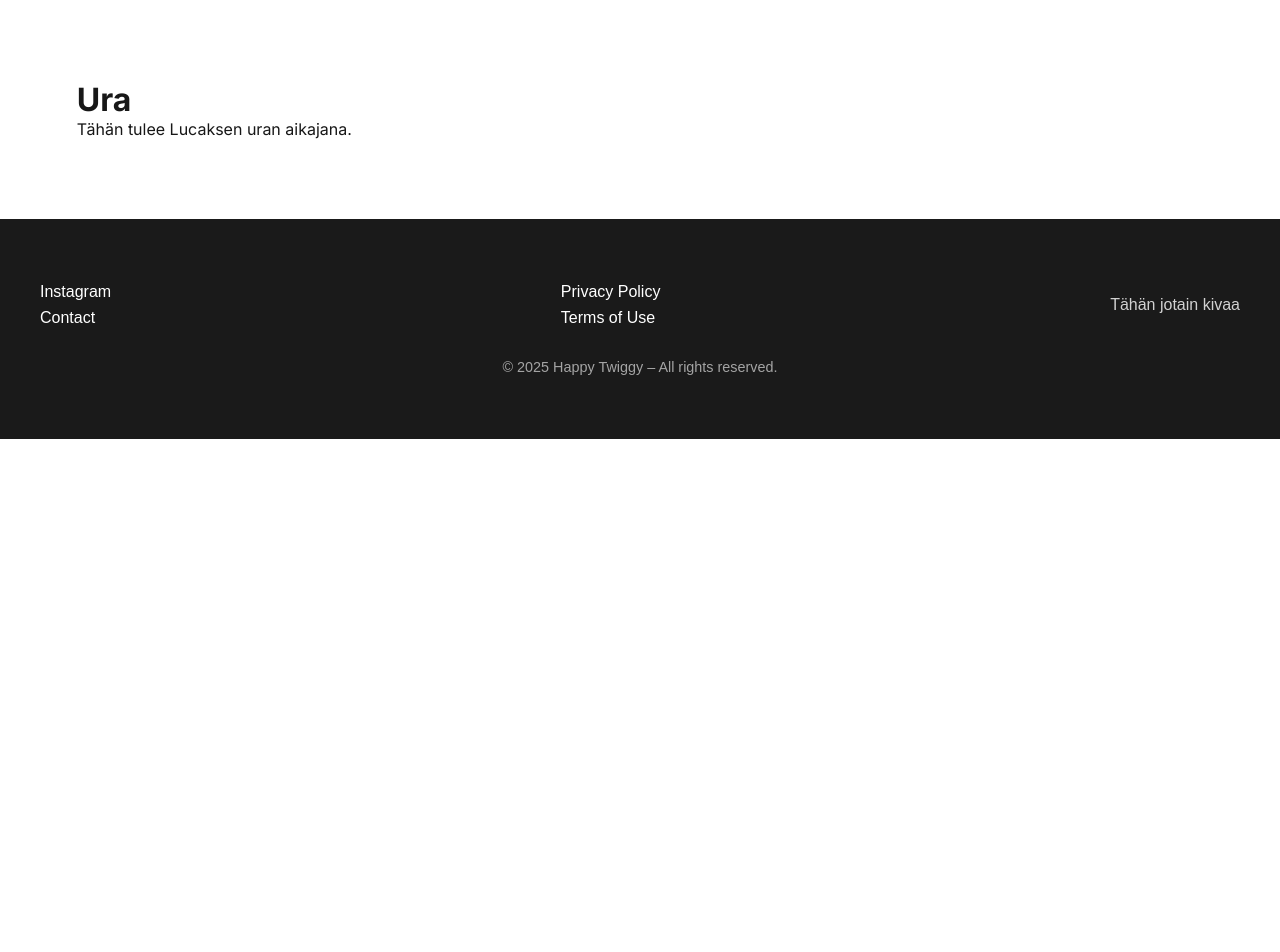
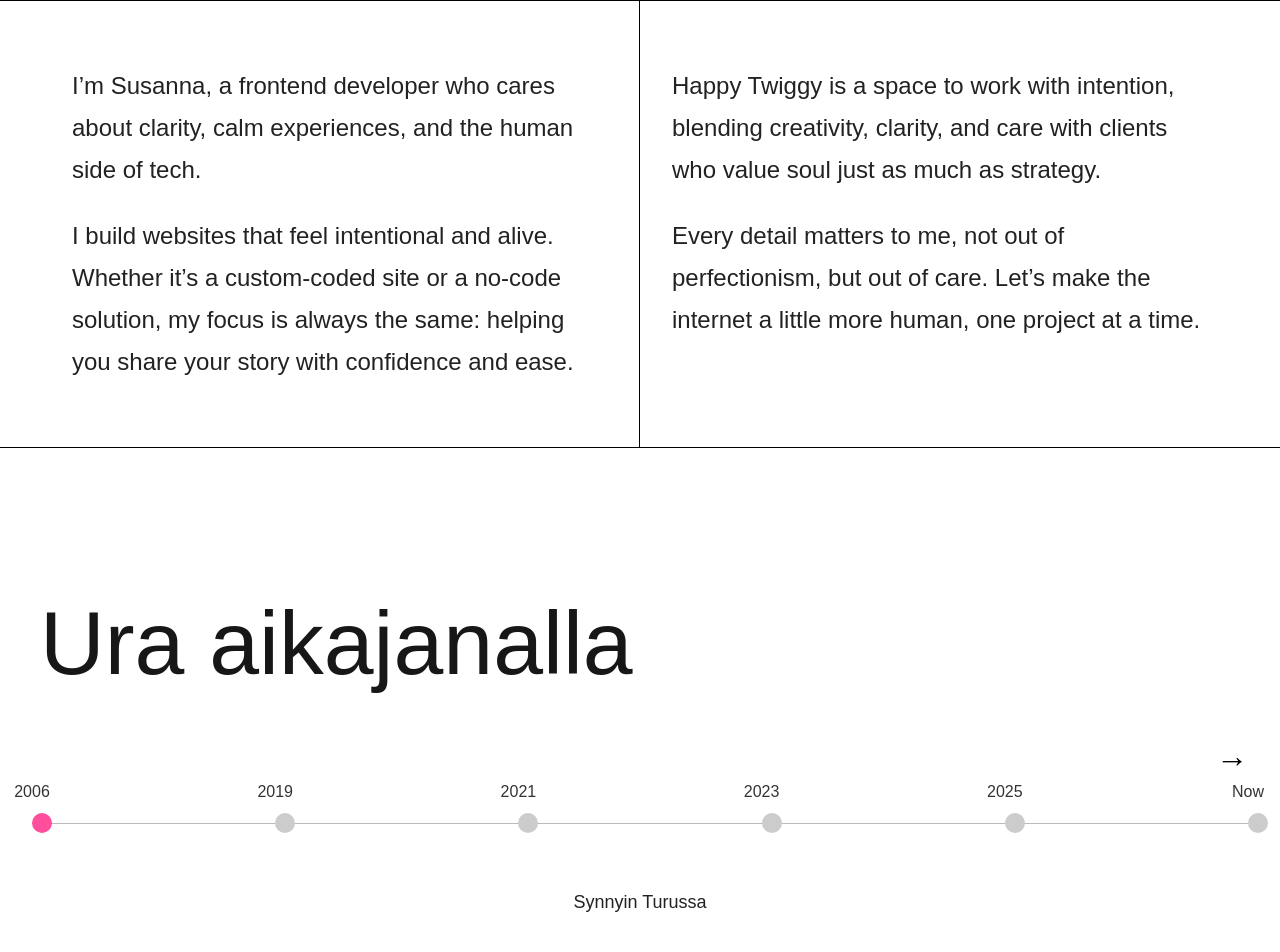
Before and after one commit to susannakyllonen/lucas-site, a Next.js app: page /career in a window 1280 px wide. Shown: the top 952 px of the page. Before the commit the page ends 800 px from the top, so only its background shows below. Built offline with nearby package versions, Linux system fonts and the light colour scheme; a web font is replaced by a local one.

Commit message:
Timeline component

```diff
--- a/src/app/career/page.tsx
+++ b/src/app/career/page.tsx
@@ -1,14 +1,80 @@
-// src/app/career/page.tsx
-export const metadata = {
-  title: "Ura — Lucas Kyllönen",
-  description: "Seurat, kaudet ja kohokohdat.",
-};
+"use client";
+
+import styled from "styled-components";
+import Timeline from "@/components/Timeline";
+
+const Section = styled.section`
+  background: #fff;
+  border-top: 1px solid #000;
+  border-bottom: 1px solid #000;
+`;
+
+const TextGrid = styled.div`
+  display: grid;
+  grid-template-columns: repeat(2, 1fr);
+  max-width: 1200px;
+  margin: 0 auto;
+  width: 100%;
+
+  @media (max-width: 768px) {
+    grid-template-columns: 1fr;
+  }
+`;
+
+const Paragraph = styled.div`
+  padding: 4rem 2rem;
+  font-size: 1.5rem;
+  line-height: 1.75;
+  font-family: "Satoshi", sans-serif;
+  font-weight: 400;
+  color: #222;
+
+  p + p {
+    margin-top: 1.5rem;
+  }
+
+  &:nth-child(odd) {
+    border-right: 1px solid #000;
+
+    @media (max-width: 768px) {
+      border-right: none;
+      border-bottom: 1px solid #000;
+    }
+  }
+`;
 
 export default function CareerPage() {
   return (
-    <main style={{ padding: "80px 6vw" }}>
-      <h1>Ura</h1>
-      <p>Tähän tulee Lucaksen uran aikajana.</p>
-    </main>
+    <>
+      <Section>
+        <TextGrid>
+          <Paragraph>
+            <p>
+              I’m Susanna, a frontend developer who cares about clarity, calm
+              experiences, and the human side of tech.
+            </p>
+            <p>
+              I build websites that feel intentional and alive. Whether it’s a
+              custom-coded site or a no-code solution, my focus is always the
+              same: helping you share your story with confidence and ease.
+            </p>
+          </Paragraph>
+
+          <Paragraph>
+            <p>
+              Happy Twiggy is a space to work with intention, blending
+              creativity, clarity, and care with clients who value soul just as
+              much as strategy.
+            </p>
+            <p>
+              Every detail matters to me, not out of perfectionism, but out of
+              care. Let’s make the internet a little more human, one project at
+              a time.
+            </p>
+          </Paragraph>
+        </TextGrid>
+      </Section>
+      <Timeline />
+    </>
   );
 }
--- /dev/null
+++ b/src/components/Timeline.tsx
@@ -0,0 +1,173 @@
+"use client";
+
+import { useState } from "react";
+import styled from "styled-components";
+
+const TimelineWrapper = styled.section`
+  padding: 9rem 2rem 15rem;
+  background: #fff;
+  position: relative;
+`;
+
+const TimelineTitle = styled.h2`
+  font-size: clamp(3rem, 7vw, 6rem);
+  font-family: "Satoshi", sans-serif;
+  font-weight: 500;
+  margin-bottom: 8rem;
+  text-align: left;
+  max-width: 1200px;
+  margin-left: auto;
+  margin-right: auto;
+`;
+
+const Line = styled.div`
+  height: 1px;
+  background: #bbb;
+  position: relative;
+  width: 100%;
+  margin: 0 auto;
+`;
+
+const Dot = styled.div<{ $active: boolean }>`
+  width: 20px;
+  height: 20px;
+  border-radius: 50%;
+  background: ${({ $active }) => ($active ? "#ff4e9b" : "#ccc")};
+  position: absolute;
+  top: 50%;
+  transform: translateY(-50%);
+  left: ${({ style }) => style?.left};
+  transition: background 0.3s;
+  cursor: pointer;
+`;
+
+const Description = styled.p`
+  font-size: 1.125rem;
+  font-family: "Satoshi", sans-serif;
+  color: #222;
+  text-align: center;
+  margin-top: 2rem;
+  max-width: 600px;
+  margin-left: auto;
+  margin-right: auto;
+  line-height: 1.6;
+  position: absolute;
+  top: 100%;
+  left: 50%;
+  transform: translateX(-50%);
+  padding-top: 2rem;
+`;
+
+const ArrowControl = styled.button`
+  position: absolute;
+  top: 50%;
+  transform: translateY(-50%);
+  background: none;
+  border: none;
+  font-size: 2rem;
+  cursor: pointer;
+  z-index: 10;
+  color: #000;
+  transition: transform 0.3s ease;
+`;
+
+const LeftArrow = styled(ArrowControl)`
+  left: 2rem;
+  &:hover {
+    transform: translateY(-50%) translateX(-5px);
+  }
+`;
+
+const RightArrow = styled(ArrowControl)`
+  right: 2rem;
+  &:hover {
+    transform: translateY(-50%) translateX(5px);
+  }
+`;
+
+const YearLabel = styled.div`
+  position: absolute;
+  top: -2.5rem;
+  left: 50%;
+  transform: translateX(-50%);
+  font-family: "Satoshi", sans-serif;
+  font-size: 1rem;
+  color: #333;
+  white-space: nowrap;
+`;
+
+const timelineData = [
+  {
+    label: "2006",
+    description: "Synnyin Turussa",
+  },
+  {
+    label: "2019",
+    description: "Italia",
+  },
+  {
+    label: "2021",
+    description: "TPS",
+  },
+  {
+    label: "2023",
+    description: "SJK",
+  },
+  {
+    label: "2025",
+    description: "SJK Akatemia",
+  },
+  {
+    label: "Now",
+    description: "You are here. The story continues.",
+  },
+];
+
+export default function Timeline() {
+  const [index, setIndex] = useState(0);
+
+  const handleNext = () => {
+    if (index < timelineData.length - 1) {
+      setIndex(index + 1);
+    }
+  };
+
+  const handlePrev = () => {
+    if (index > 0) {
+      setIndex(index - 1);
+    }
+  };
+
+  return (
+    <TimelineWrapper>
+      <TimelineTitle>Ura aikajanalla</TimelineTitle>
+      {index > 0 && <LeftArrow onClick={handlePrev}>←</LeftArrow>}
+      <RightArrow onClick={handleNext}>→</RightArrow>
+
+      <Line>
+        {timelineData.map((item, i) => {
+          const left = `${(i / (timelineData.length - 1)) * 100}%`;
+          return (
+            <div
+              key={i}
+              style={{
+                position: "absolute",
+                left,
+                top: 0,
+                transform: "translateX(-50%)",
+              }}
+            >
+              <YearLabel>{item.label}</YearLabel>
+              <Dot
+                $active={i === index}
+                style={{ left }}
+                onClick={() => setIndex(i)}
+              />
+            </div>
+          );
+        })}
+        <Description>{timelineData[index].description}</Description>
+      </Line>
+    </TimelineWrapper>
+  );
+}
```
